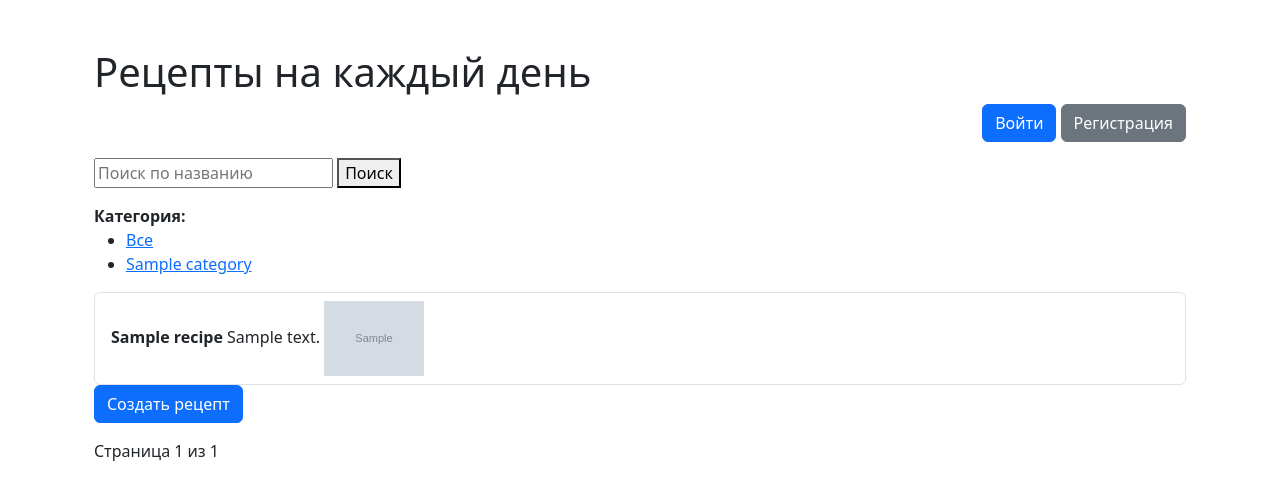
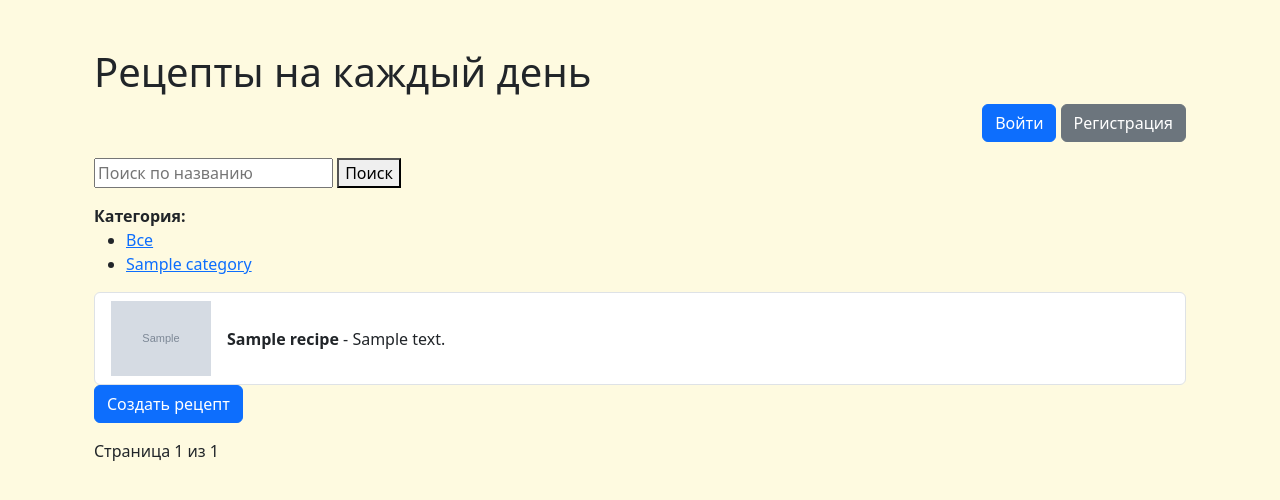
Before and after one commit to StasyStar/RecipeSite, a Django app: template mysite/recipeapp/templates/recipeapp/recipe/recipe-index.html in a window 1280 px wide. Shown: the top 500 px of the page. Run offline with Django 5.2, Linux system fonts and the light colour scheme; the template is opened without the code that fills it: most values are stand-ins (such as "Sample title", 1, 10 or a date in 2020); grey boxes marked "Sample" are stand-in pictures.

Commit message:
feat: little upgrade

```diff
--- a/mysite/myauth/templates/myauth/base.html
+++ b/mysite/myauth/templates/myauth/base.html
@@ -3,8 +3,12 @@
 <head>
     <meta charset="UTF-8">
     <title>{% block title %}
-
     {% endblock %}</title>
+    <style>
+        body {
+            background-color: #fefae0; /* Цвет фона для всех страниц */
+        }
+    </style>
 </head>
 <body>
 {% block body %}
--- a/mysite/mysite/settings.py
+++ b/mysite/mysite/settings.py
@@ -9,8 +9,10 @@ https://docs.djangoproject.com/en/5.1/topics/settings/
 For the full list of settings and their values, see
 https://docs.djangoproject.com/en/5.1/ref/settings/
 """
+import os
+from pathlib import Path
 
-from pathlib import Path
+from django.template.context_processors import media
 
 # Build paths inside the project like this: BASE_DIR / 'subdir'.
 BASE_DIR = Path(__file__).resolve().parent.parent
@@ -27,6 +29,8 @@ DEBUG = True
 
 ALLOWED_HOSTS = []
 LOGIN_URL = '/myauth/login/'
+MEDIA_URL = '/media/'
+MEDIA_ROOT = os.path.join(BASE_DIR, 'media')
 
 # Application definition
 
--- a/mysite/mysite/urls.py
+++ b/mysite/mysite/urls.py
@@ -16,9 +16,14 @@ Including another URLconf
 """
 from django.contrib import admin
 from django.urls import path, include
+from django.conf import settings
+from django.conf.urls.static import static
 
 urlpatterns = [
     path('admin/', admin.site.urls),
     path('recipe/', include('recipeapp.urls')),
     path('myauth/', include('myauth.urls')),
 ]
+
+if settings.DEBUG:
+    urlpatterns += static(settings.MEDIA_URL, document_root=settings.MEDIA_ROOT)
--- a/mysite/recipeapp/templates/recipeapp/base.html
+++ b/mysite/recipeapp/templates/recipeapp/base.html
@@ -10,6 +10,11 @@
     </title>
     <!-- Подключение Bootstrap CSS -->
     <link href="https://cdn.jsdelivr.net/npm/bootstrap@5.3.0/dist/css/bootstrap.min.css" rel="stylesheet">
+    <style>
+        body {
+            background-color: #fefae0; /* Цвет фона для всех страниц */
+        }
+    </style>
 </head>
 <body>
     <div class="container">
--- a/mysite/recipeapp/templates/recipeapp/recipe/recipe-index.html
+++ b/mysite/recipeapp/templates/recipeapp/recipe/recipe-index.html
@@ -41,21 +41,27 @@
 
         <ul class="list-group">
             {% for recipe in recipes %}
-                <li class="list-group-item">
-                    <strong>{{ recipe.name }}</strong> {{ recipe.description }}
+                <li class="list-group-item d-flex align-items-center position-relative">
+                    <a href="{% url 'recipeapp:recipe_detail' recipe.id %}"
+                       class="stretched-link text-decoration-none text-reset d-flex align-items-center w-100">
+                        {% if recipe.image %}
+                            <img src="{{ recipe.image.url }}" alt="{{ recipe.name }}" class="img-fluid me-3" style="max-width: 100px; height: auto;">
+                        {% endif %}
+                        <div>
+                            <strong>{{ recipe.name }}</strong> - {{ recipe.description }}
 
-                    {% if recipe.image %}
-                        <img src="{{ recipe.image.url }}" alt="{{ recipe.name }}" class="img-fluid" style="max-width: 100px;">
-                    {% endif %}
-
-                    {% if recipe.rate > 7.5 %}
-                        <span class="badge bg-success">Высокий рейтинг!</span>
-                    {% endif %}
+                            {% if recipe.rate > 7.5 %}
+                                <span class="badge bg-success">Высокий рейтинг!</span>
+                            {% endif %}
+                        </div>
+                    </a>
                 </li>
             {% empty %}
                 <li class="list-group-item">Рецептов пока нет...</li>
             {% endfor %}
         </ul>
+
+
 
         <!-- Кнопка для создания нового рецепта -->
         <div class="mb-3">
--- a/mysite/recipeapp/templates/recipeapp/recipe/recipe-update.html
+++ b/mysite/recipeapp/templates/recipeapp/recipe/recipe-update.html
@@ -1,4 +1,4 @@
-{% extends 'base.html' %}
+{% extends 'recipeapp/base.html' %}
 
 {% block title %}
     Редактирование рецепта
```
Also changed, not shown: mysite/recipeapp/forms.py (+14 -3 lines), mysite/recipeapp/templates/recipeapp/recipe/recipe-detail.html (+9 -1 lines), mysite/media/recipes/salat1.jpg (added).
